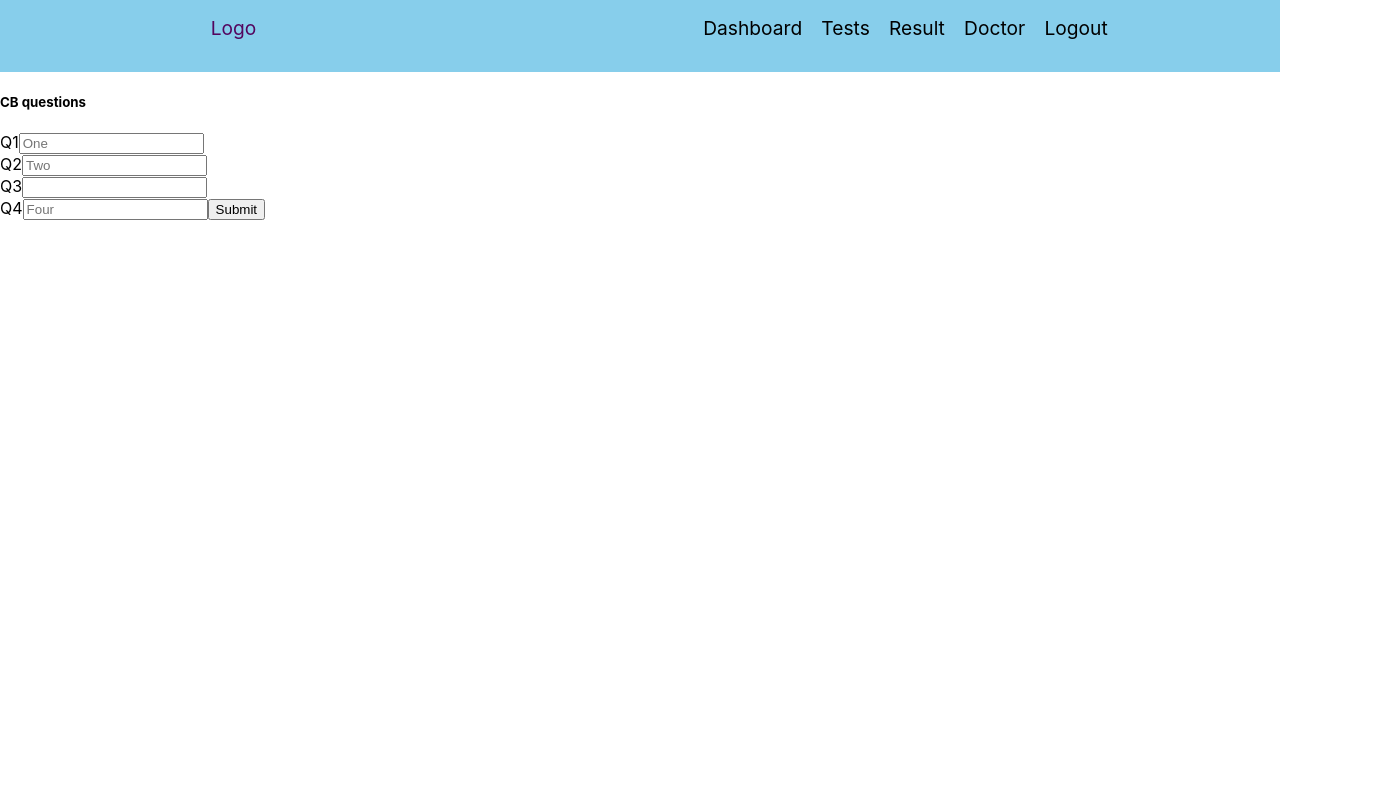
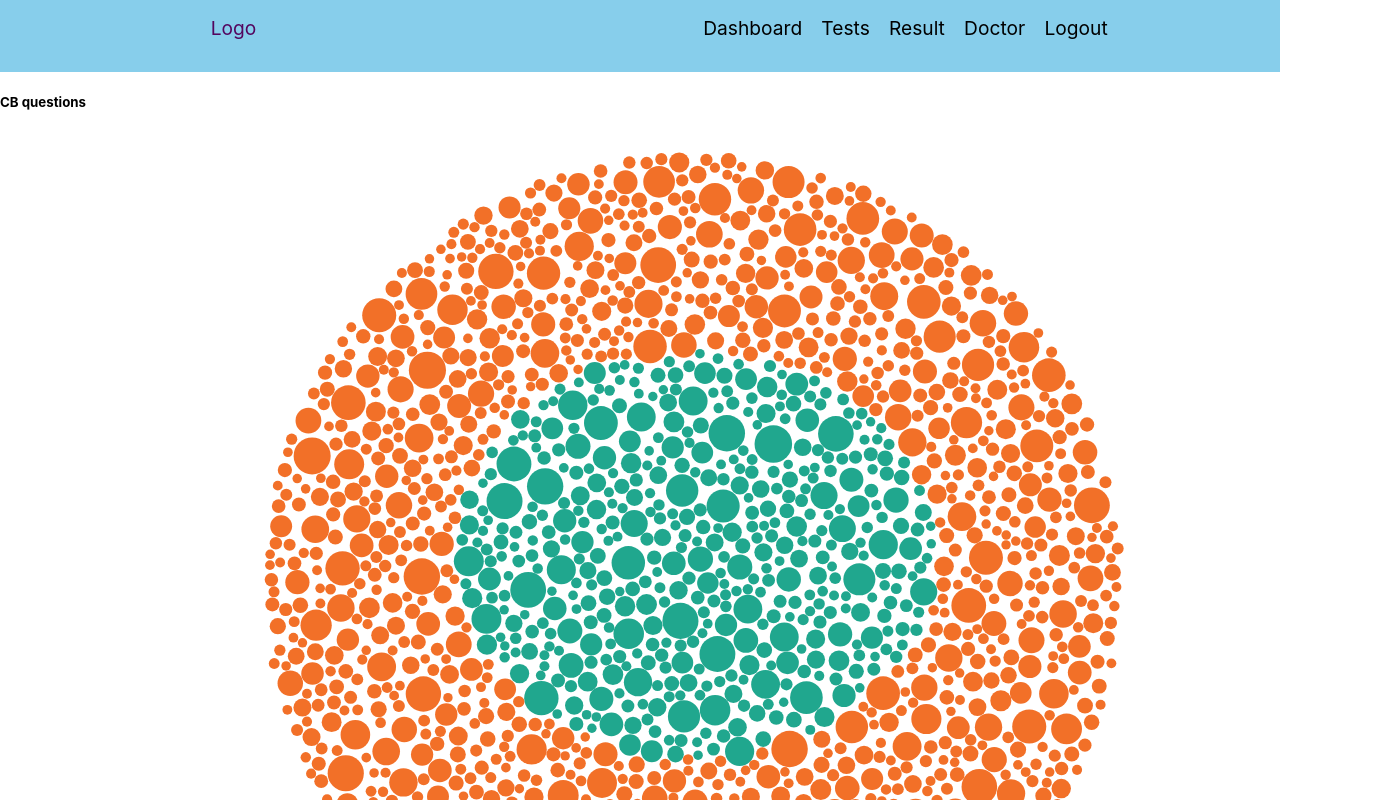
Before and after one commit to adityaraute/Mental-Disorder-Predictor, a React (Create React App) app: page /user/colour in a window 1280 px wide. Shown: the top 800 px of the page, 1388 px wide, since content can reach past the window. Built offline with nearby package versions, Linux system fonts and the light colour scheme.

Commit message:
broken cb

```diff
--- a/src/components/UserComponents/CB/CB.js
+++ b/src/components/UserComponents/CB/CB.js
@@ -1,17 +1,17 @@
 import React, { Component } from 'react';
 import Auxiliary from '../../../containers/Auxiliary/Auxiliary';
-import { black } from 'material-ui/styles/colors';
 
-class CB extends Component{
+class CB extends Component {
     constructor(props) {
         super(props);
         this.state = {
-            testid: 0,
-            one: '',
-            two: '',
-            three: '',
-            four: ''
+            user: props.user,
+            answer:''
         };
+        this.counter= 0;
+        this.imgpath = "../../../Assets/plates/ishihara";
+        this.attempted = [];
+        this.current = 0;
     }
     // 0-7 circle, 8-15 diamond, 16-24 rectangle, 25-31 triangle
     changehandler = (e) => {
@@ -19,37 +19,63 @@ class CB extends Component{
             [e.target.id]: e.target.value
         });
     }
+    submitHandler=(e)=>{
+
+        this.setState({answer: this.counter})
+    }
     formSub = (e) => {
         e.preventDefault();
-        console.log(this.state);
+    }
+    componentDidMount(){
+        const logo0=require('../../../Assets/plates/ishihara0.svg');
+        const logo1=require('../../../Assets/plates/ishihara1.svg');
+        const logo2=require('../../../Assets/plates/ishihara2.svg');
+        const logo3=require('../../../Assets/plates/ishihara3.svg');
+        const logo4=require('../../../Assets/plates/ishihara4.svg');
+        const logo5=require('../../../Assets/plates/ishihara5.svg');
+        const logo6=require('../../../Assets/plates/ishihara6.svg');
+        const logo7=require('../../../Assets/plates/ishihara7.svg');
+
 
     }
-    componentDidMount() {
-        console.log('CB');
+    render() {
+        if (this.counter < 10) {
+            let k = this.current
+            let p =0
+            while (this.attempted.includes(k)) {
+                p=Math.random() * 32;
+                k = Math.floor(p);
+            }
+            this.current=k;
+            this.attempted.push(k);
+            const logo =require('../../../Assets/plates/ishihara0.svg')
+            this.counter+=1
 
-    }
-    render(){
-        return(
+            return (
                 <Auxiliary>
                     <form onSubmit={this.formSub}>
                         <h5>CB questions</h5>
+                        <div >
+                            <img src={logo} alt={logo}></img>
+                        </div>
+                        <button onClick={this.submitHandler}>Next!</button>
+                    </form>
 
-                        <label htmlFor="one">Q1</label>
-                        <input type="text" id="one" placeholder="One" onChange={this.changehandler} value={this.state.one} /><br></br>
-                        <label htmlFor="two">Q2</label>
-                        <input type="text" id="two" placeholder="Two" onChange={this.changehandler} value={this.state.two} /><br></br>
-                        <label htmlFor="three">Q3</label>
-                        <input type="text" id="three" placeh    older="Three" onChange={this.changehandler} value={this.state.three} /><br></br>
-                        <label htmlFor="four">Q4</label>
-                        <input type="text" id="four" placeholder="Four" onChange={this.changehandler} value={this.state.four} />
-                        <input type="submit" title="submit"></input>
-                    </form>
                     {/* <div style={{backgroundColor:"#000"}}> */}
                     {/* <img src={ require("../../../Assets/plates/ishihara.svg")} alt="rect"></img> */}
                     {/* </div> */}
                 </Auxiliary>
             )
         }
+        else {
+            return (
+                <Auxiliary>
+                    <h6>Test done</h6>
+                </Auxiliary>
+            )
+        }
+
+    }
 
 
 }
```
Lines whose indentation alone changed are shown as unchanged.
